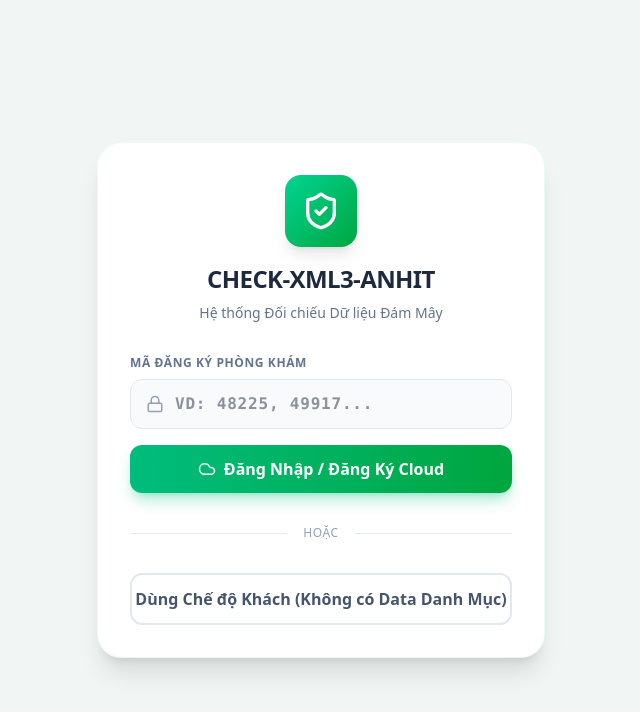
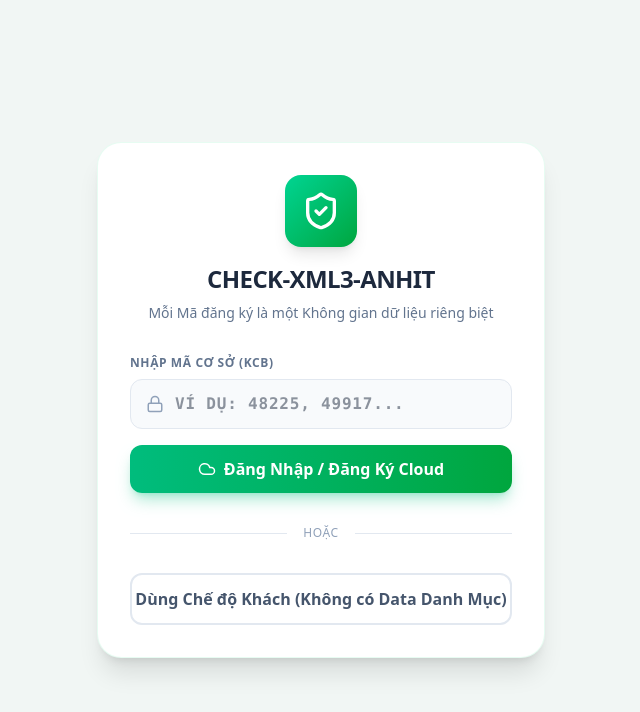
Before and after one commit to nguyendoanminhanh0989-cloud/CHECK-XML3, a React (Vite) app: page / in a window 1280 px wide. Shown: the top 712 px of the page, without its empty margins (319-959 px from the left). Built offline with nearby package versions, Linux system fonts and the light colour scheme.

Commit message:
Auto login without admin approval

```diff
--- a/src/App.tsx
+++ b/src/App.tsx
@@ -81,23 +81,23 @@ export default function App() {
       const { data, error } = await supabase.from('clinics').select('status, config').eq('id', code).single();
 
       if (error && error.code === 'PGRST116') {
-        // Not found => Register
-        const { error: insertErr } = await supabase.from('clinics').insert([{ id: code, status: 'pending', config: defaultConfig }]);
+        // Not found => Tự động tạo kho dữ liệu mới cho mã này
+        const { error: insertErr } = await supabase.from('clinics').insert([{ id: code, status: 'approved', config: defaultConfig }]);
         if (insertErr) {
-          // If error is about table not existing, we provide a helpful message
-          setAuthMessage('Tính năng Đám mây đang bảo trì (Chưa có bảng Clinics trên Supabase). Vui lòng dùng tính năng Khách.');
+          setAuthMessage('Chưa có bảng "clinics" trên Supabase. Vui lòng chạy lệnh SQL tạo bảng trước!');
           setAuthStatus('unauth');
           return;
         }
-        setAuthMessage(`Mã [${code}] đã gửi Yêu Cầu Đăng Ký. Hãy liên hệ Email nguyendoanminhanh0989@gmail.com để được phê duyệt!`);
-        setAuthStatus('unauth');
-      } else if (data?.status === 'pending') {
-        setAuthMessage(`Mã [${code}] vẫn đang chờ phê duyệt. Vui lòng liên hệ Admin (nguyendoanminhanh0989@gmail.com)`);
-        setAuthStatus('unauth');
-      } else if (data?.status === 'approved') {
         setClinicCode(code);
         localStorage.setItem('clinic_code', code);
-        if (data.config) {
+        setConfig(defaultConfig);
+        localStorage.setItem('check_xml_config_v3', JSON.stringify(defaultConfig));
+        setAuthStatus('auth');
+      } else {
+        // Đã tồn tại => Tải cấu hình và vào thẳng
+        setClinicCode(code);
+        localStorage.setItem('clinic_code', code);
+        if (data?.config) {
            setConfig(data.config);
            localStorage.setItem('check_xml_config_v3', JSON.stringify(data.config));
         }
@@ -350,27 +350,28 @@ export default function App() {
               <ShieldCheck size={40} />
             </div>
             <h1 className="text-2xl font-black text-slate-800 tracking-tight">CHECK-XML3-ANHIT</h1>
-            <p className="text-sm font-medium text-slate-500 mt-2 text-center">Hệ thống Đối chiếu Dữ liệu Đám Mây</p>
+            <p className="text-sm font-medium text-slate-500 mt-2 text-center">Mỗi Mã đăng ký là một Không gian dữ liệu riêng biệt</p>
           </div>
 
           {authMessage && (
-            <div className="mb-6 p-4 bg-amber-50 border border-amber-200 rounded-xl text-sm font-medium text-amber-800 text-center flex flex-col gap-2">
-              <AlertTriangle className="mx-auto text-amber-500" size={24} />
+            <div className="mb-6 p-4 bg-red-50 border border-red-200 rounded-xl text-sm font-medium text-red-800 text-center flex flex-col gap-2">
+              <AlertTriangle className="mx-auto text-red-500" size={24} />
               {authMessage}
             </div>
           )}
 
           <div className="space-y-4">
             <div>
-              <label className="block text-xs font-bold text-slate-500 uppercase tracking-wider mb-2">Mã Đăng Ký Phòng Khám</label>
+              <label className="block text-xs font-bold text-slate-500 uppercase tracking-wider mb-2">Nhập Mã Cơ Sở (KCB)</label>
               <div className="relative">
                 <Lock className="absolute left-4 top-1/2 -translate-y-1/2 text-slate-400" size={18} />
                 <input
                   type="text"
                   value={inputCode}
                   onChange={(e) => setInputCode(e.target.value.toUpperCase())}
-                  placeholder="VD: 48225, 49917..."
-                  className="w-full pl-11 pr-4 py-3 bg-slate-50 border border-slate-200 rounded-xl text-slate-800 font-mono font-bold tracking-wider focus:bg-white focus:outline-none focus:ring-2 focus:ring-emerald-500 focus:border-transparent transition-all"
+                  onKeyDown={(e) => e.key === 'Enter' && handleLogin()}
+                  placeholder="Ví dụ: 48225, 49917..."
+                  className="w-full pl-11 pr-4 py-3 bg-slate-50 border border-slate-200 rounded-xl text-slate-800 font-mono font-bold tracking-wider focus:bg-white focus:outline-none focus:ring-2 focus:ring-emerald-500 focus:border-transparent transition-all uppercase"
                 />
               </div>
             </div>
```
